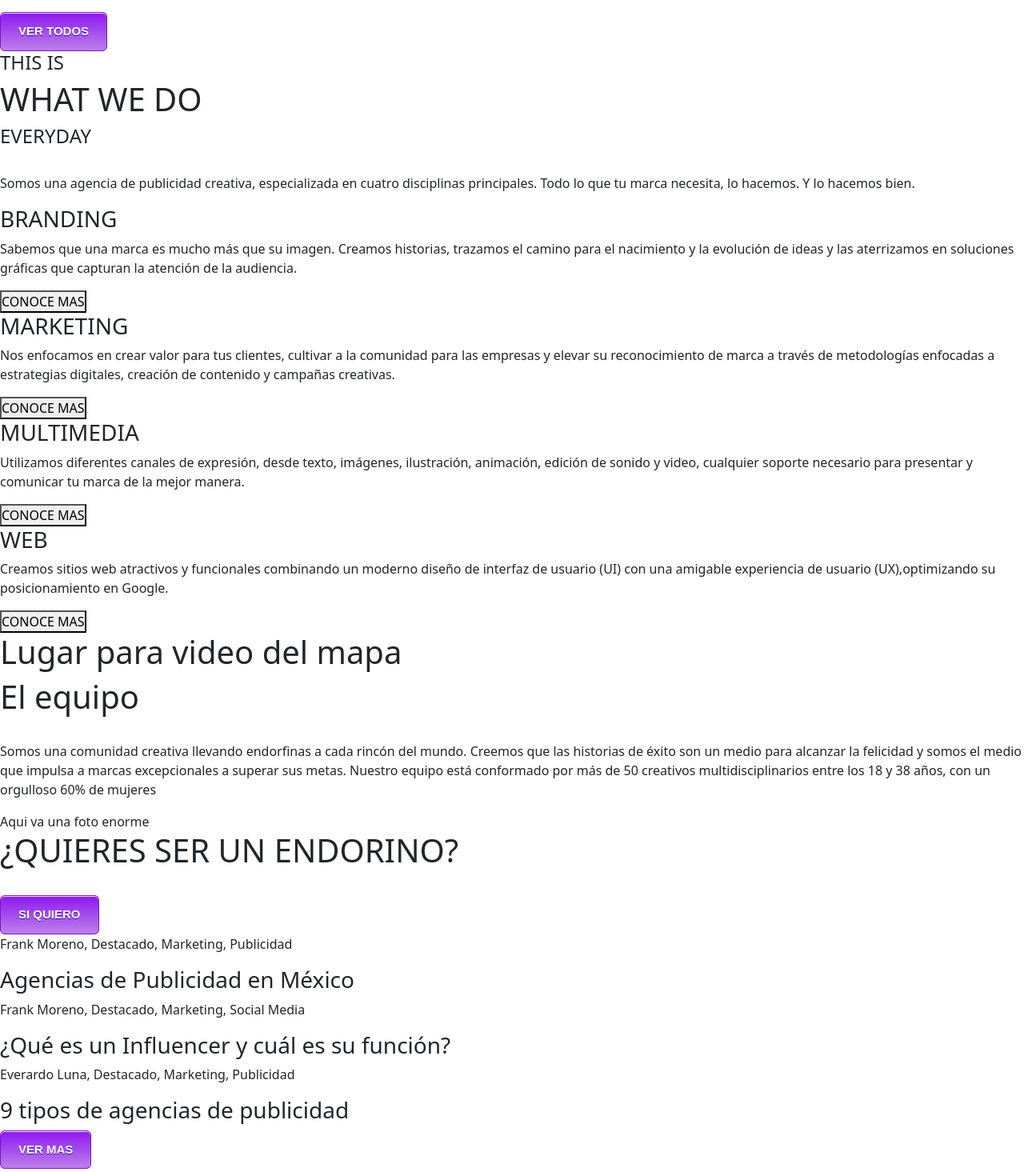
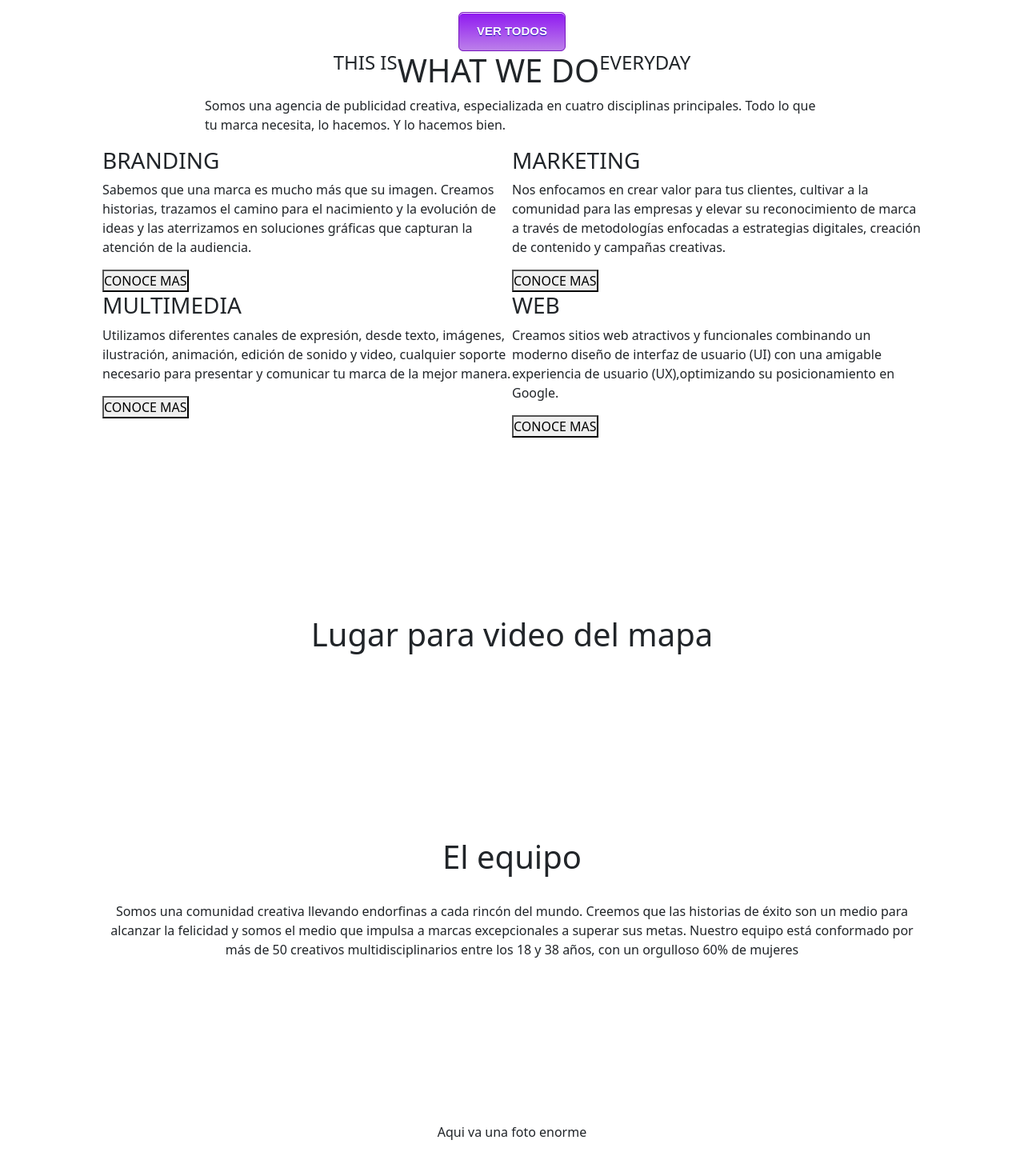
Before and after one commit to Damian-luis/kinetic, a React (Create React App) app: page / in a window 1280 px wide. Shown: the part 3080-4545 px from the top of the page at 80% size. Built offline with nearby package versions, Linux system fonts and the light colour scheme.

Commit message:
changes in structure

```diff
--- a/src/componentes/Home.css
+++ b/src/componentes/Home.css
@@ -52,3 +52,56 @@
 	position:relative;
 	top:1px;
 }
+.button{
+    display: flex;
+    justify-content: center;
+}
+.what-we-do{
+    display: flex;
+    justify-content: center;
+}
+.somos{
+  width: 60%;
+  margin: auto;
+}
+.cards-text{
+  width: 80%;
+  margin: auto;
+  display:flex;
+  flex-wrap: wrap;
+}
+.card-text{
+  width: 50%;
+}
+.video-mapa{
+  height:500px;
+  display: flex;
+  justify-content: center;
+  align-items: center;
+}
+.the-team{
+  width: 80%;
+  margin: auto;
+  text-align: center;
+}
+.foto-grupal{
+  height:400px;
+  display:flex;
+  justify-content:center;
+  align-items:center;
+}
+.random-text{
+  width: 60%;
+  margin: auto;
+  text-align: center;
+}
+.cards-question{
+  width: 90%;
+  display:flex;
+  margin: auto;
+}
+.card-question{
+  width: 30%;
+  display: flex;
+  flex-wrap: wrap;
+}
--- a/src/componentes/Home.jsx
+++ b/src/componentes/Home.jsx
@@ -40,8 +40,10 @@ export default function Home(){
     <a href="#" class="myButton">VER TODOS</a>
     </div>
     <div className="some-text">
-      <h4>THIS IS</h4> <h1>WHAT WE DO</h1> <h4>EVERYDAY</h4><br/>
-      <p>Somos una agencia de publicidad creativa, especializada en cuatro disciplinas principales. Todo lo que tu marca necesita, lo hacemos. Y lo hacemos bien.</p>
+        <div className="what-we-do"><h4>THIS IS</h4> <h1>WHAT WE DO</h1> <h4>EVERYDAY</h4></div>
+        <div className="somos">
+        <p>Somos una agencia de publicidad creativa, especializada en cuatro disciplinas principales. Todo lo que tu marca necesita, lo hacemos. Y lo hacemos bien.</p>
+        </div>
     </div>
     <div className="cards-text">
       <div className="card-text">
@@ -94,7 +96,9 @@ Nuestro equipo está conformado por más de 50 creativos multidisciplinarios ent
         <p>Everardo Luna, Destacado, Marketing, Publicidad</p>
         <h3>9 tipos de agencias de publicidad</h3>
       </div>
-      <a href="#" class="myButton">VER MAS</a>
+    </div>
+    <div className="button">
+    <a href="#" class="myButton">VER MAS</a>
     </div>
 
   </div>)
```
